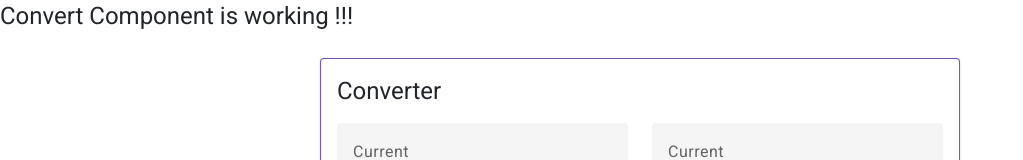
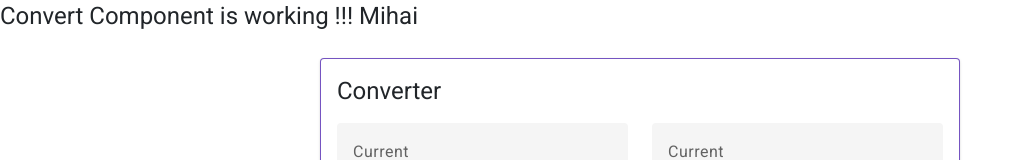
Before and after one commit to mta135/Converter, an Angular app: page /convert in a window 1280 px wide. Shown: the top 160 px of the page, without its empty margins (0-1023 px from the left). Built offline with nearby package versions, Linux system fonts and the light colour scheme.

Commit message:
Remove unused files

```diff
--- a/src/app/app.component.html
+++ /dev/null
@@ -1 +0,0 @@
-<!-- <router-outlet></router-outlet> -->
--- a/src/app/app.component.ts
+++ b/src/app/app.component.ts
@@ -5,8 +5,8 @@ import { RouterOutlet } from '@angular/router';
   selector: 'app-root',
   standalone: true,
   imports: [RouterOutlet],
-  template: "<router-outlet></router-outlet>",
-  styleUrl: './app.component.scss'
+  template: "<router-outlet></router-outlet>"
+
 })
 export class AppComponent {
   title = 'Converter';
--- a/src/app/component/convert/convert.component.html
+++ b/src/app/component/convert/convert.component.html
@@ -1,4 +1,4 @@
-<h1>Convert Component is working !!!</h1>
+<h1>Convert Component is working !!! Mihai</h1>
 
 <mat-card class="example-card">
     <mat-card-header>
```
Also changed, not shown: src/app/app.component.scss (deleted).
